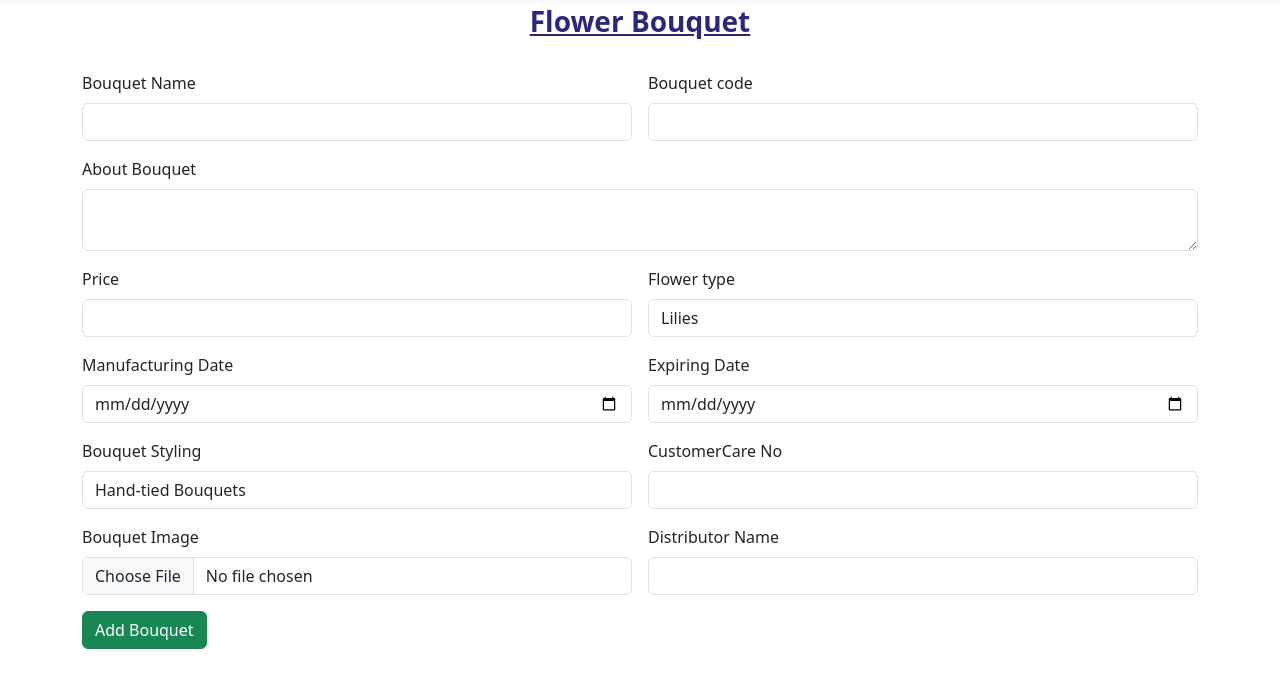
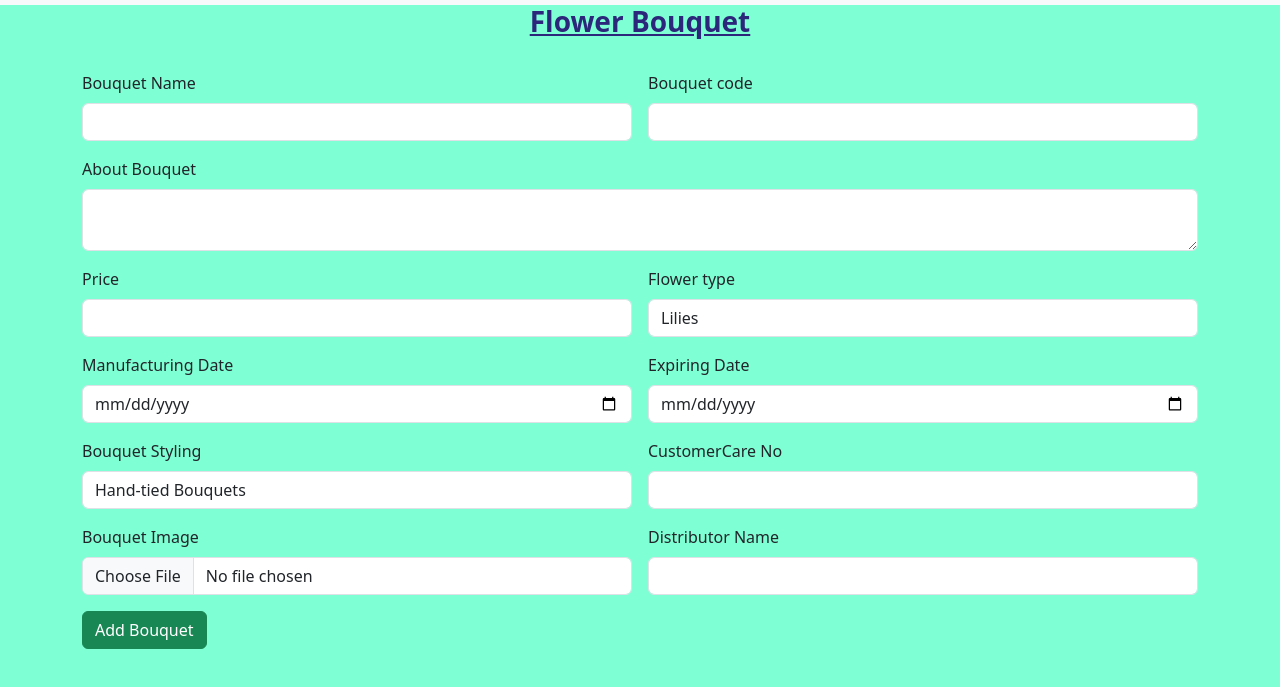
Before and after one commit to AnushaKAntonyAnu/flower_app, a plain HTML site: page index.html in a window 1280 px wide. Shown: the part 51-738 px from the top of the page. Drawn offline with nearby package versions, Linux system fonts and the light colour scheme.

Commit message:
Flower project completed

```diff
--- a/index.html
+++ b/index.html
@@ -7,6 +7,11 @@
     <meta charset="UTF-8">
     <meta name="viewport" content="width=device-width, initial-scale=1.0">
     <title>Document</title>
+    <style>
+        body{
+          background-color:aquamarine;
+        }
+      </style>
 </head>
 
 <body>
```
Also changed, not shown: delete.html (+5 -0 lines), search.html (+5 -0 lines), viewall.html (+5 -0 lines).
